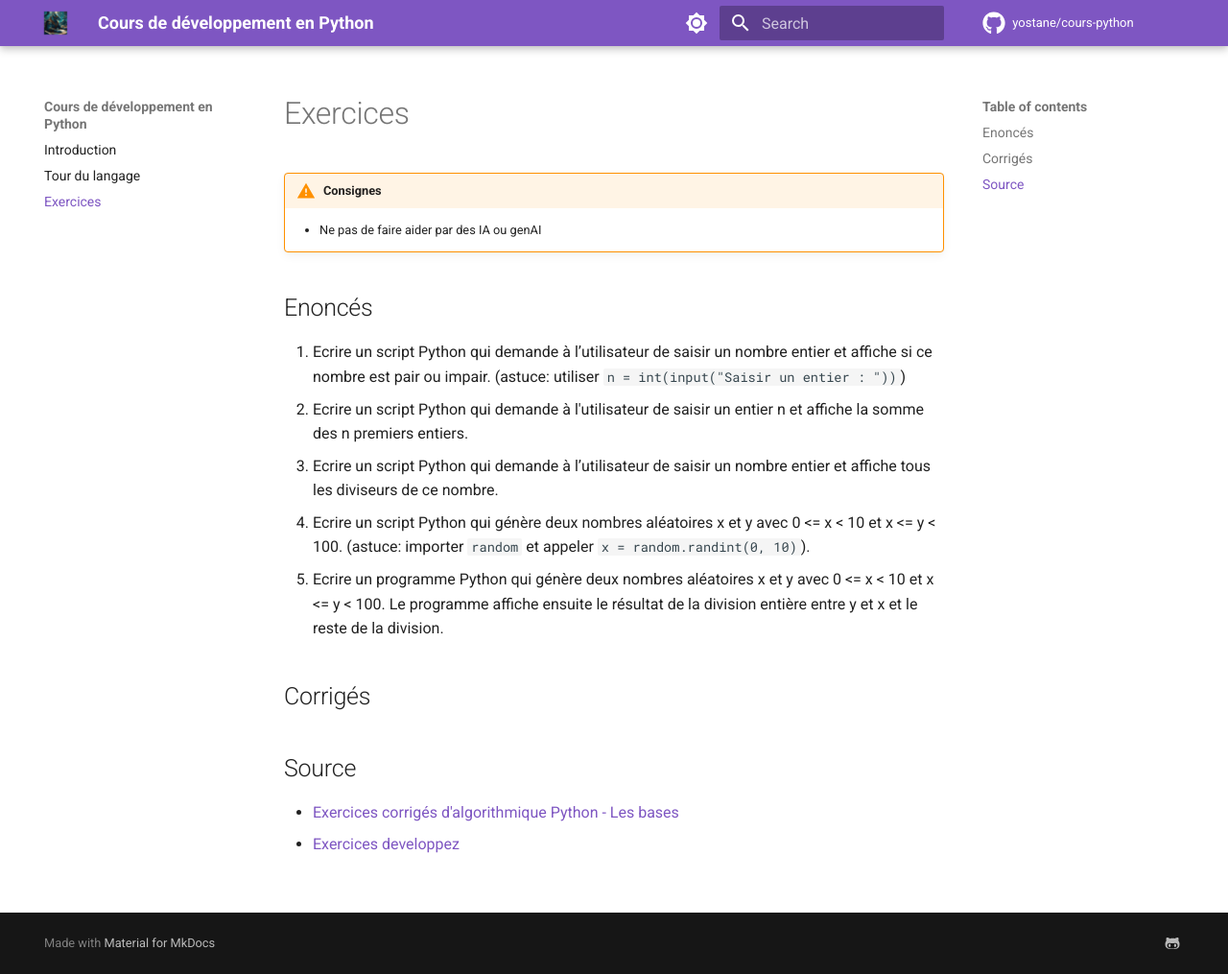
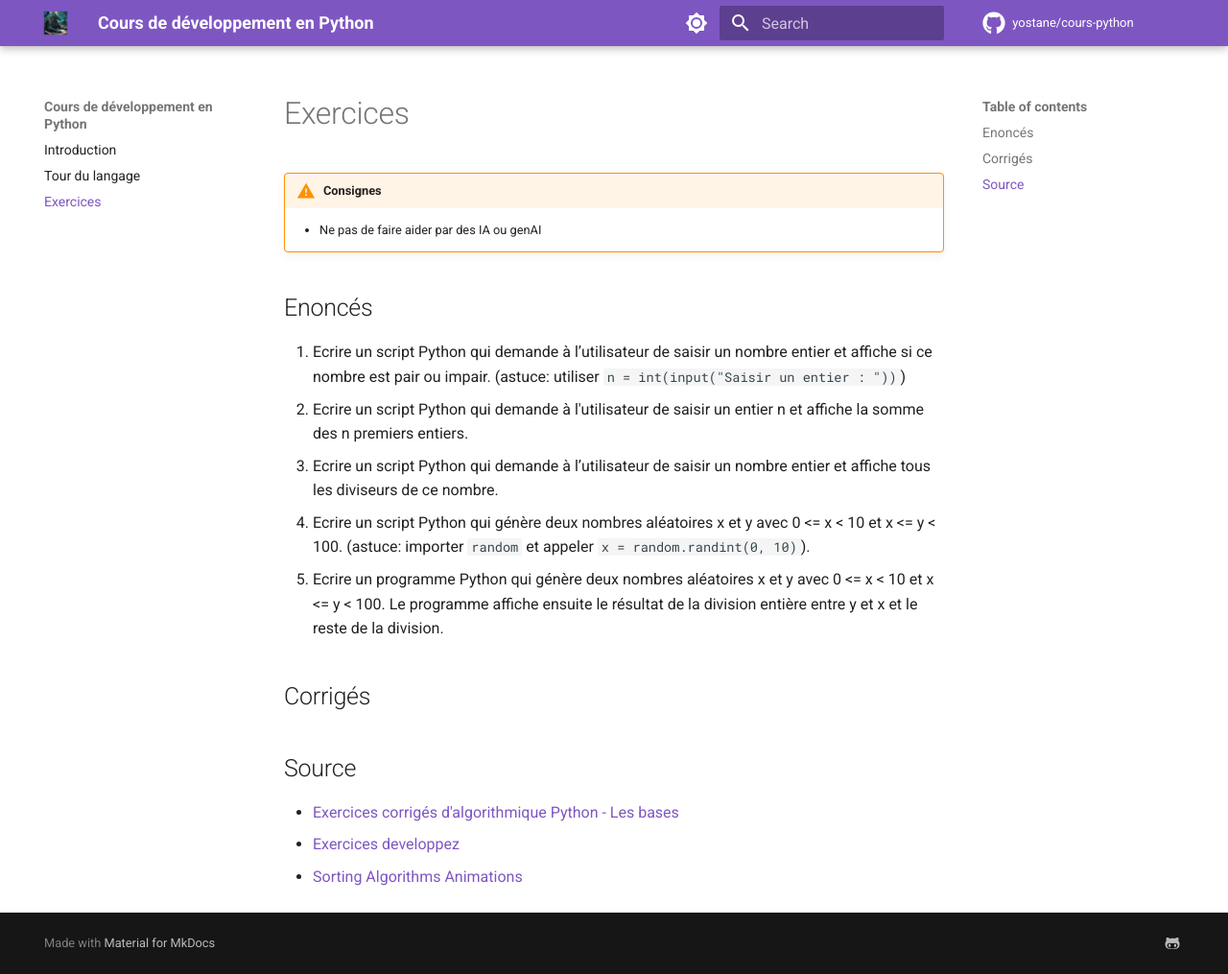
Before and after one commit to yostane/cours-python, an MkDocs documentation site: the page built from docs/python-exercices.md, in a window 1280 px wide and 1015 px high. Shown: the whole window at 96% size. Built offline with MkDocs 1.6.1 and Material for MkDocs 9.7.7, drawn with Linux system fonts in a browser that asks for light colours; comment, search, counter and statistics services are not loaded.

Commit message:
Ajout d'un lien

```diff
--- a/docs/python-exercices.md
+++ b/docs/python-exercices.md
@@ -18,3 +18,4 @@
 
 - [Exercices corrigés d'algorithmique Python - Les bases](https://www.tresfacile.net/tp-python-exercices-corriges-dalgorithmique-python-les-bases/)
 - [Exercices developpez](https://algo.developpez.com/exercices/)
+- [Sorting Algorithms Animations](https://www.toptal.com/developers/sorting-algorithms)
```
